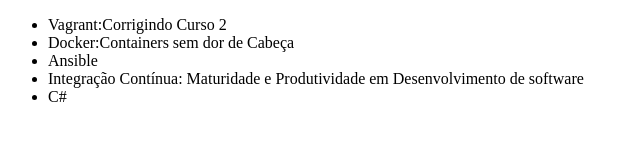
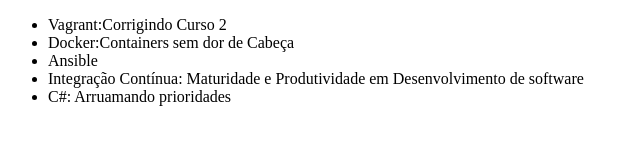
Before and after one commit to nogabris/alura-git, a plain HTML site: page index.html in a window 1280 px wide. Shown: the whole page, without its empty margins (0-640 px from the left). Drawn offline with Linux system fonts and the light colour scheme.

Commit message:
Alterando a prioridade de C# para depois ir para Stash

```diff
--- a/index.html
+++ b/index.html
@@ -10,7 +10,7 @@
         <li>Docker:Containers sem dor de Cabeça</li>
         <li>Ansible</li>
         <li>Integração Contínua: Maturidade e Produtividade em Desenvolvimento de software</li>
-        <li>C#</li>
+        <li>C#: Arruamando prioridades</li>
     </ul>
 </body>
 </html>
```
